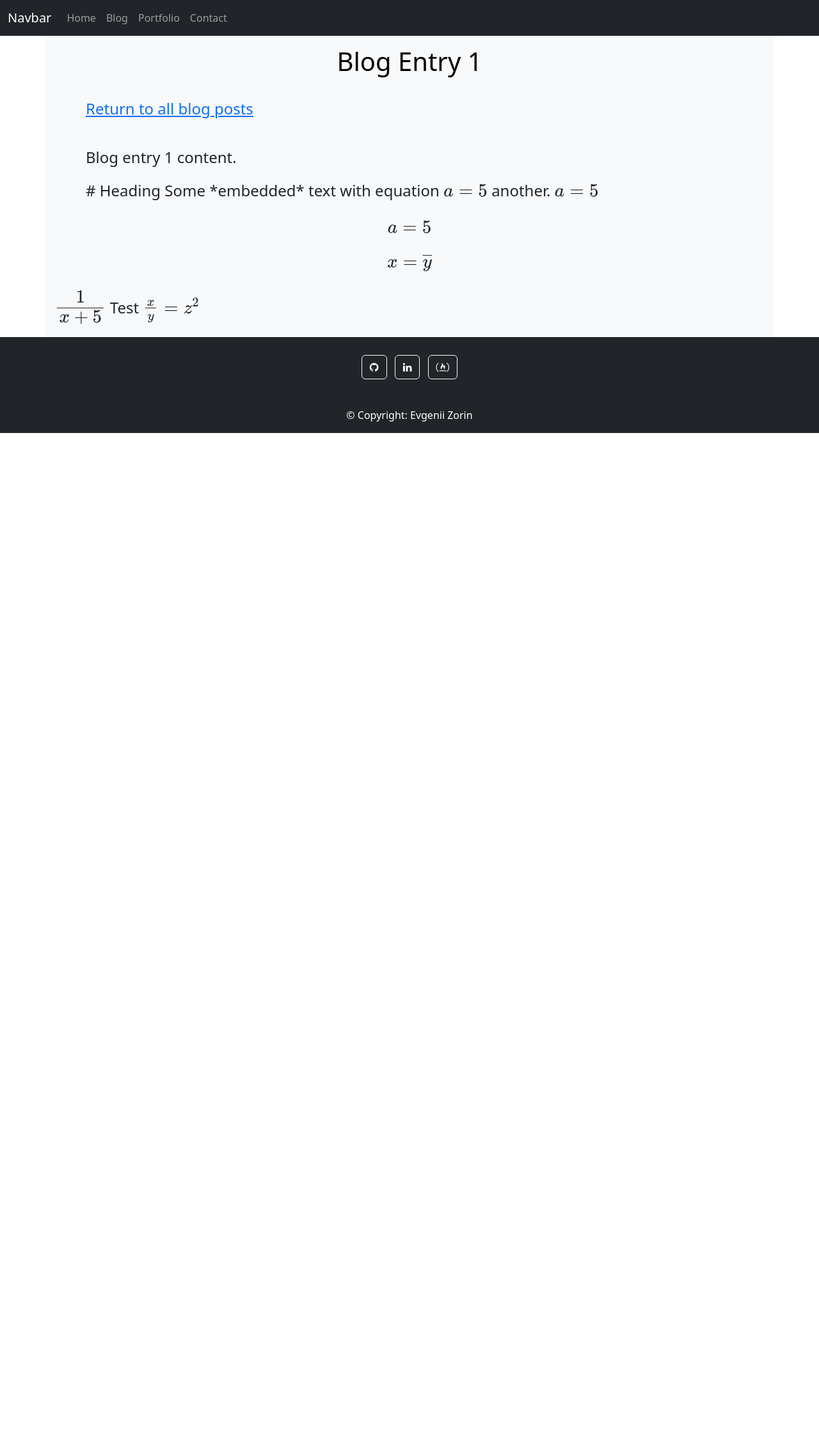
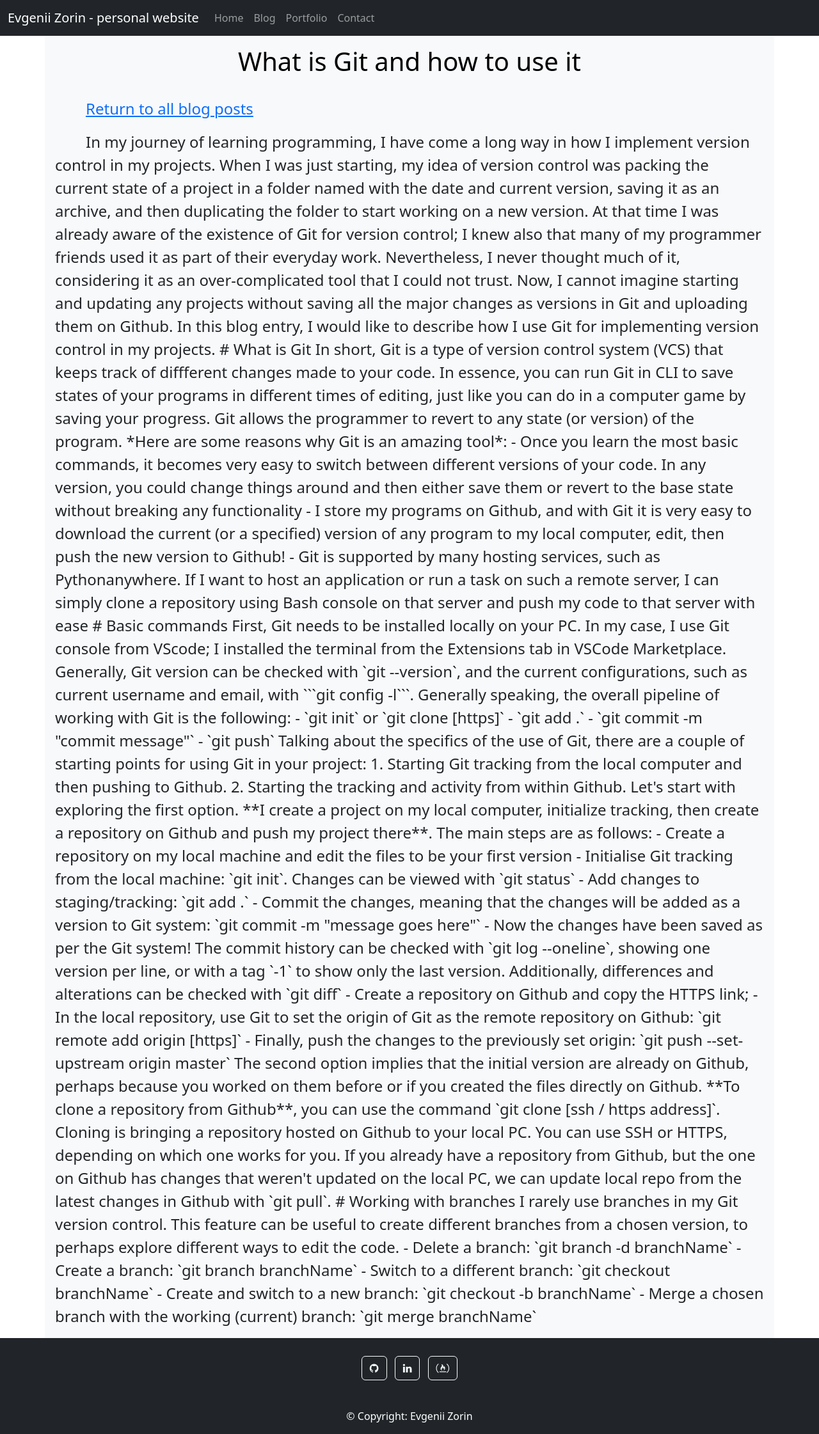
Before and after one commit to EvgeniiZorin/Personal-website-Flask, a Flask app: page /blog/blog_entry/1 in a window 1280 px wide. Shown: the whole page at 64% size. Before the commit the page ends 677 px from the top, so only its background shows below. Run offline with Flask 2, Linux system fonts and the light colour scheme; some libraries are stand-ins or nearby versions.

Commit message:
v 1.4 | added blog post 1 - working with Git

````diff
--- a/templates/base.html
+++ b/templates/base.html
@@ -18,7 +18,7 @@
 	</div> -->
 	<nav class="navbar navbar-expand-lg navbar-dark bg-dark">
 		<div class="container-fluid">
-		<a class="navbar-brand" href="{{url_for('home_route') }}">Navbar</a>
+		<a class="navbar-brand" href="{{url_for('home_route') }}">Evgenii Zorin - personal website</a>
 		<button class="navbar-toggler" type="button" data-bs-toggle="collapse" data-bs-target="#navbarNavAltMarkup" aria-controls="navbarNavAltMarkup" aria-expanded="false" aria-label="Toggle navigation">
 			<span class="navbar-toggler-icon"></span>
 		</button>
--- a/templates/blog.html
+++ b/templates/blog.html
@@ -10,8 +10,8 @@
 	<br>
 	<p class="text-body fs-4 fw-normal mx-5">
 		<ul class="text-body fs-4 fw-normal mx-5">
-			<li>Blog item 1. <a href="{{ url_for('blog_entry', post='1') }}">Link</a> </li>
-			<li>Blog item 2. <a href="{{ url_for('blog_entry', post='2') }}">Link</a> </li>
+			<li>2. In development... <a href="{{ url_for('blog_entry', post='2') }}">Link</a> </li>
+			<li>1. <b>What is GIT and how to use it. </b><a href="{{ url_for('blog_entry', post='1') }}">Link</a> </li>
 		</ul>
 	</p>
 </div>
--- a/templates/blog_entry_1.html
+++ b/templates/blog_entry_1.html
@@ -6,28 +6,64 @@
 
 {% block body %}
 <div class="container text-bg-light p-3">
-	<h1 class="text-center">Blog Entry 1</h1>
+	<h1 class="text-center">What is Git and how to use it</h1>
 	<br>
 	<p class="text-body fs-4 fw-normal mx-5">
 		<a href="{{ url_for('blog') }}">Return to all blog posts</a>
 	</p>
-	<br>
-	<p class="text-body fs-4 fw-normal mx-5">
+	<!-- <br> -->
+	<!-- <p class="text-body fs-4 fw-normal mx-5">
 		Blog entry 1 content.
-	</p>
+	</p> -->
 	<md-block class="text-body fs-4 fw-normal mx-5">
-		# Heading
+		In my journey of learning programming, I have come a long way in how I implement version control in my projects.
+		When I was just starting, my idea of version control was packing the current state of a project in a folder named
+		with the date and current version, saving it as an archive, and then duplicating the folder to start working on a new
+		version. At that time I was already aware of the existence of Git for version control; I knew also that many of my programmer friends used it
+		as part of their everyday work. Nevertheless, I never thought much of it, considering it as an over-complicated tool that
+		I could not trust. Now, I cannot imagine starting and updating any projects without saving all the major changes as versions in
+		Git and uploading them on Github. In this blog entry, I would like to describe how I use Git for implementing version control in my projects.
 
-		Some *embedded* text with equation \( a =5 \) another.
+		# What is Git
+		In short, Git is a type of version control system (VCS) that keeps track of diffferent changes made to your code. In essence, you can run Git in CLI to save states of your programs in different times of editing, just like you can do in a computer game by saving your progress. Git allows the programmer to revert to any state (or version) of the program.
 
-		$a=5$
+		*Here are some reasons why Git is an amazing tool*:
+		- Once you learn the most basic commands, it becomes very easy to switch between different versions of your code. In any version, you could change things around and then either save them or revert to the base state without breaking any functionality
+		- I store my programs on Github, and with Git it is very easy to download the current (or a specified) version of any program to my local computer, edit, then push the new version to Github!
+		- Git is supported by many hosting services, such as Pythonanywhere. If I want to host an application or run a task on such a remote server, I can simply clone a repository using Bash console on that server and push my code to that server with ease
 
-		$$ a=5 $$
-		$$ x = \overline{y} $$
+		# Basic commands
+		First, Git needs to be installed locally on your PC. In my case, I use Git console from VScode; I installed the terminal from the Extensions tab in VSCode Marketplace. Generally, Git version can be checked with `git --version`, and the current configurations, such as current username and email, with ```git config -l```.
 
-		$\cfrac{1}{x+5}$
+		Generally speaking, the overall pipeline of working with Git is the following:
+		- `git init` or `git clone [https]`
+		- `git add .`
+		- `git commit -m "commit message"`
+		- `git push`
 
-		Test \( \frac{x}{y}=z^2 \)
+		Talking about the specifics of the use of Git, there are a couple of starting points for using Git in your project:
+		1. Starting Git tracking from the local computer and then pushing to Github.
+		2. Starting the tracking and activity from within Github.
+
+		Let's start with exploring the first option. **I create a project on my local computer, initialize tracking, then create a repository on Github and push my project there**. The main steps are as follows:
+		- Create a repository on my local machine and edit the files to be your first version
+		- Initialise Git tracking from the local machine: `git init`. Changes can be viewed with `git status`
+		- Add changes to staging/tracking: `git add .`
+		- Commit the changes, meaning that the changes will be added as a version to Git system: `git commit -m "message goes here"`
+		- Now the changes have been saved as per the Git system! The commit history can be checked with `git log --oneline`, showing one version per line, or with a tag `-1` to show only the last version. Additionally, differences and alterations can be checked with `git diff`
+		- Create a repository on Github and copy the HTTPS link;
+		- In the local repository, use Git to set the origin of Git as the remote repository on Github: `git remote add origin [https]`
+		- Finally, push the changes to the previously set origin: `git push --set-upstream origin master`
+
+		The second option implies that the initial version are already on Github, perhaps because you worked on them before or if you created the files directly on Github. **To clone a repository from Github**, you can use the command `git clone [ssh / https address]`. Cloning is bringing a repository hosted on Github to your local PC. You can use SSH or HTTPS, depending on which one works for you. If you already have a repository from Github, but the one on Github has changes that weren't updated on the local PC, we can update local repo from the latest changes in Github with `git pull`.
+
+		# Working with branches
+		I rarely use branches in my Git version control. This feature can be useful to create different branches from a chosen version, to perhaps explore different ways to edit the code.
+		- Delete a branch: `git branch -d branchName`
+		- Create a branch: `git branch branchName`
+		- Switch to a different branch: `git checkout branchName`
+		- Create and switch to a new branch: `git checkout -b branchName`
+		- Merge a chosen branch with the working (current) branch: `git merge branchName`
 
 	</md-block>
 
````
Also changed, not shown: templates/blog_entry_2.html (+15 -0 lines).
